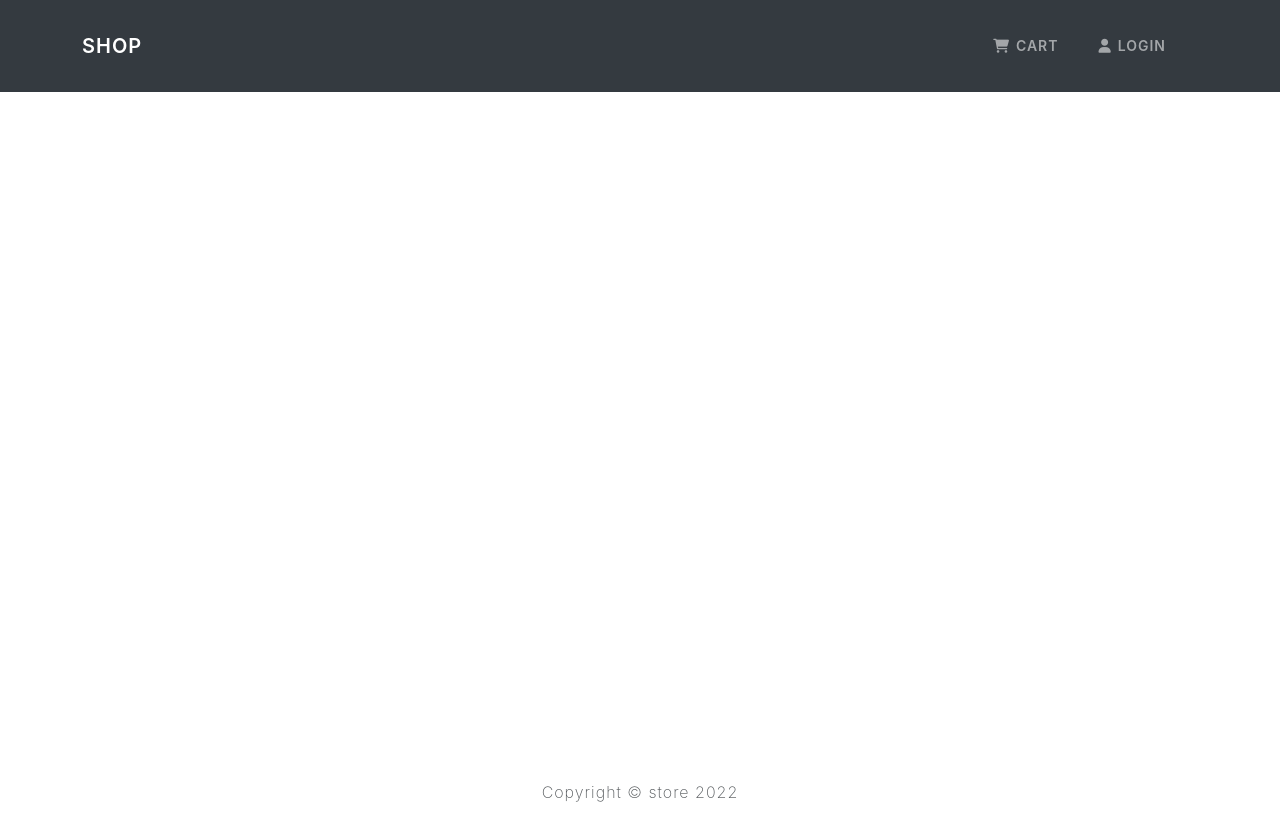
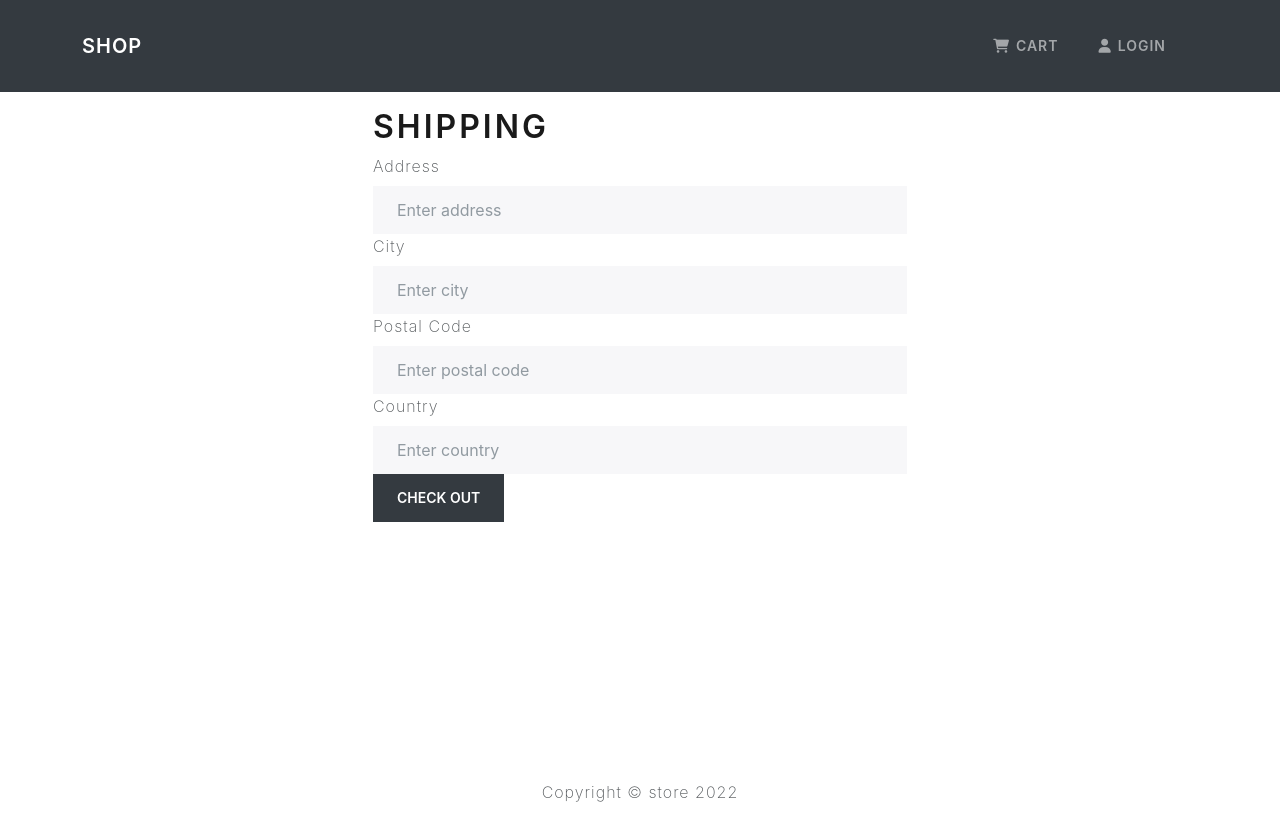
Before and after one commit to NoahRod108/merchandise-marketplace, a React (Create React App) app in the folder frontend/: page /shipping in a window 1280 px wide. Built offline with nearby package versions, Linux system fonts and the light colour scheme.

Commit message:
Started working on shipping screen and functionality

```diff
--- a/frontend/src/App.js
+++ b/frontend/src/App.js
@@ -9,6 +9,7 @@ import { BrowserRouter as Router, Route, Routes } from 'react-router-dom'
 import LoginScreen from './screens/LoginScreen';
 import RegisterScreen from './screens/RegisterScreen';
 import ProfileScreen from './screens/ProfileScreen';
+import ShippingScreen from './screens/ShippingScreen';
 
 const App = () => {
   return (
@@ -23,6 +24,7 @@ const App = () => {
                         <Route path='/profile' element={<ProfileScreen />} />
                         <Route path='/register' element={<RegisterScreen />} />
                         <Route path='/product/:id' element={<ProductScreen />} />
+                        <Route path='/shipping' element={<ShippingScreen />} />
                         <Route path='/cart'>
                             <Route path=':id' element={<CartScreen />} />
                             <Route path='' element={<CartScreen />} />
--- a/frontend/src/screens/CarttScreen.jsx
+++ b/frontend/src/screens/CarttScreen.jsx
@@ -1,4 +1,4 @@
-import React, { useState, useEffect } from 'react';
+import React from 'react';
 import { Link, useNavigate } from 'react-router-dom'
 import { Row, Col, Image, ListGroup, Card, Button, Form } from 'react-bootstrap'
 import { useDispatch, useSelector } from 'react-redux';
@@ -17,7 +17,7 @@ const CarttScreen = () => {
     }
 
     const checkoutHandler = () => {
-        navigate('/login?redirect=shipping');
+        navigate('/login/?redirect=/shipping');
     }
 
   return (
--- a/frontend/src/screens/RegisterScreen.jsx
+++ b/frontend/src/screens/RegisterScreen.jsx
@@ -49,7 +49,7 @@ const RegisterScreen = () => {
         <Form onSubmit={submitHandler}>
             <Form.Group controlId='name'>
                 <Form.Label>Name</Form.Label>
-                <Form.Control type='name' placeholder='Enter name' value={name} onChange={(e) => setName(e.target.value)}></Form.Control>
+                <Form.Control type='text' placeholder='Enter name' value={name} onChange={(e) => setName(e.target.value)}></Form.Control>
             </Form.Group>
             <Form.Group controlId='email'>
                 <Form.Label>Email</Form.Label>
--- /dev/null
+++ b/frontend/src/screens/ShippingScreen.jsx
@@ -0,0 +1,48 @@
+import React, { useState } from 'react';
+import { Button, Form } from 'react-bootstrap';
+import { useLocation, useNavigate } from 'react-router-dom';
+import { useDispatch, useSelector } from 'react-redux';
+import Message from '../components/Message';
+import Loader from '../components/Loader';
+import FormContainer from '../components/FormContainer';
+
+const ShipingScreen = () => {
+    const navigation = useNavigate();
+
+    const [address, setAddress] = useState('');
+    const [city, setCity] = useState('');
+    const [postalCode, setPostalCode] = useState('');
+    const [country, setCountry] = useState('');
+
+    const submitHandler = (e) => {
+        e.preventDefault();
+        console.log('submit');
+    }
+
+  return (
+    <FormContainer>
+        <h1>Shipping</h1>
+        <Form onSubmit={submitHandler}>
+            <Form.Group controlId='address'>
+                <Form.Label>Address</Form.Label>
+                <Form.Control type='text' required placeholder='Enter address' value={address} onChange={(e) => setAddress(e.target.value)}></Form.Control>
+            </Form.Group>
+            <Form.Group controlId='city'>
+                <Form.Label>City</Form.Label>
+                <Form.Control type='text' required placeholder='Enter city' value={city} onChange={(e) => setCity(e.target.value)}></Form.Control>
+            </Form.Group>
+            <Form.Group controlId='postalCode'>
+                <Form.Label>Postal Code</Form.Label>
+                <Form.Control type='text' required placeholder='Enter postal code' value={postalCode} onChange={(e) => setPostalCode(e.target.value)}></Form.Control>
+            </Form.Group>
+            <Form.Group controlId='country'>
+                <Form.Label>Country</Form.Label>
+                <Form.Control type='text' required placeholder='Enter country' value={country} onChange={(e) => setCountry(e.target.value)}></Form.Control>
+            </Form.Group>
+            <Button type='submit' variant='dark'>Check out</Button>
+        </Form>
+    </FormContainer>
+  )
+}
+
+export default ShipingScreen
```
